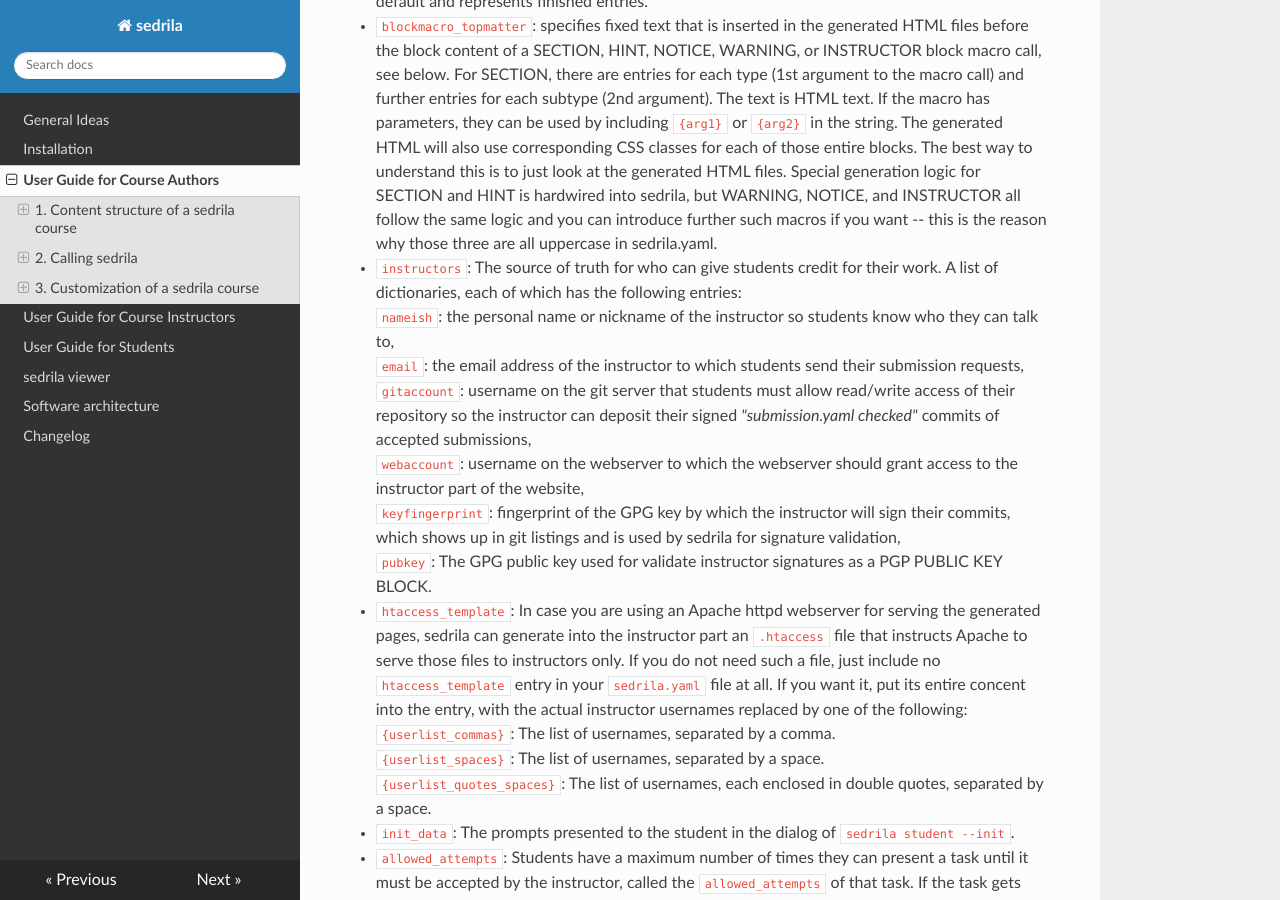
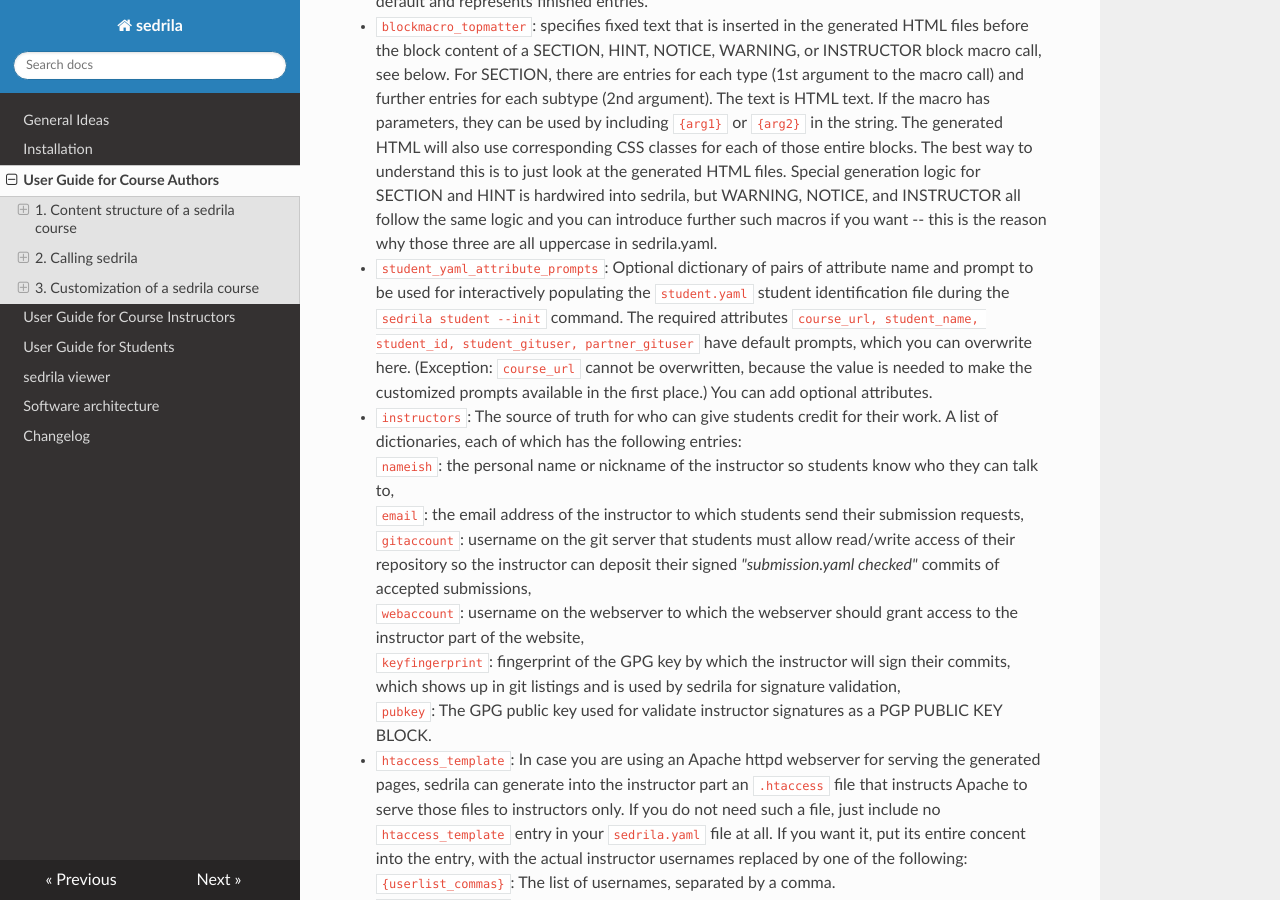
Before and after one commit to fubinf/sedrila, an MkDocs documentation site: the page built from docs/authors.md, in a window 1280 px wide and 900 px high, scrolled down 2057 px. Built offline with MkDocs 1.6.1, drawn with Linux system fonts in a browser that asks for light colours; nearby versions of some CDN libraries.

Commit message:
authors.md: document student_yaml_attribute_prompts

```diff
--- a/docs/authors.md
+++ b/docs/authors.md
@@ -101,6 +101,14 @@ About the entries:
   Special generation logic for SECTION and HINT is hardwired into sedrila,
   but WARNING, NOTICE, and INSTRUCTOR all follow the same logic and you can introduce further
   such macros if you want -- this is the reason why those three are all uppercase in sedrila.yaml.
+- `student_yaml_attribute_prompts`: Optional dictionary of pairs of attribute name and prompt to be used
+  for interactively populating the `student.yaml` student identification file
+  during the `sedrila student --init` command.
+  The required attributes `course_url, student_name, student_id, student_gituser, partner_gituser`
+  have default prompts, which you can overwrite here.
+  (Exception: `course_url` cannot be overwritten, because the value is needed to make the customized prompts
+  available in the first place.)
+  You can add optional attributes.
 - `instructors`: The source of truth for who can give students credit
   for their work. A list of dictionaries, each of which has the following entries:
   `nameish`: the personal name or nickname of the instructor so students know who they can talk to,
```
Also changed, not shown: 1 other file.
